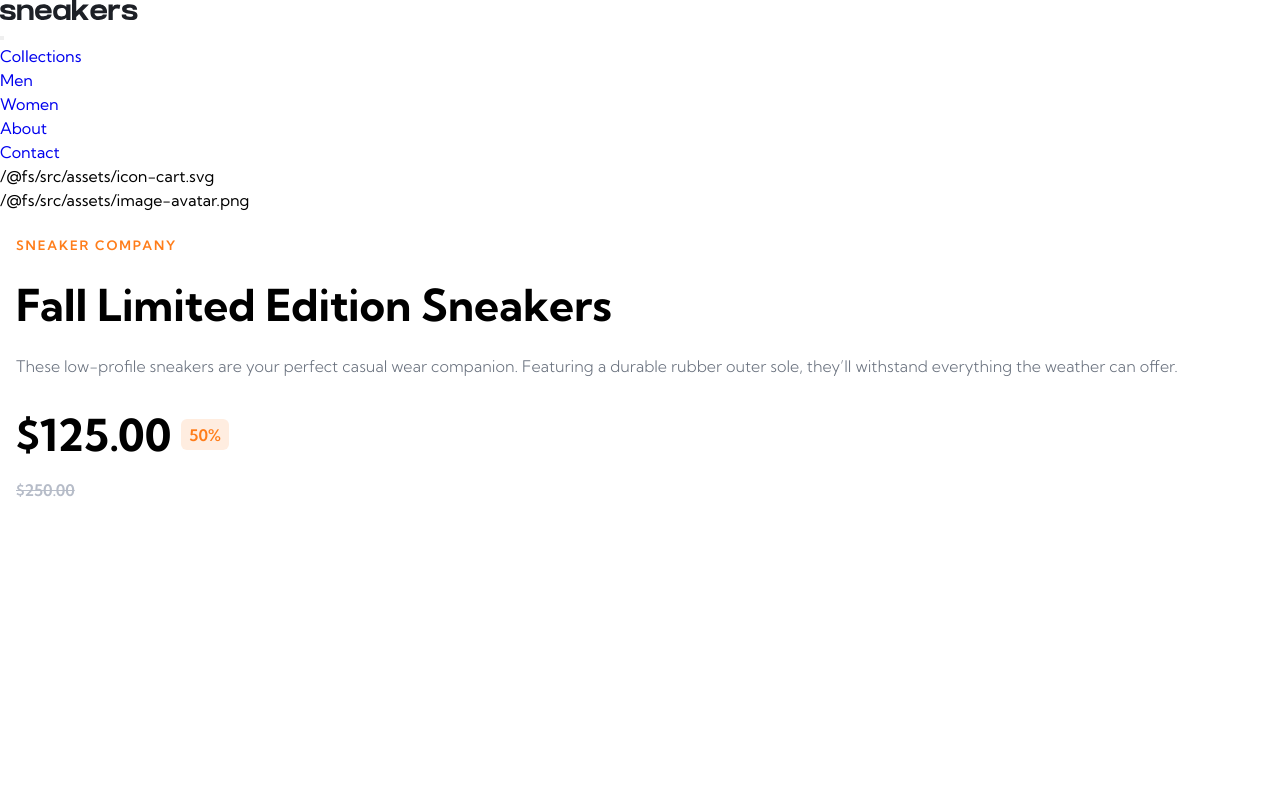
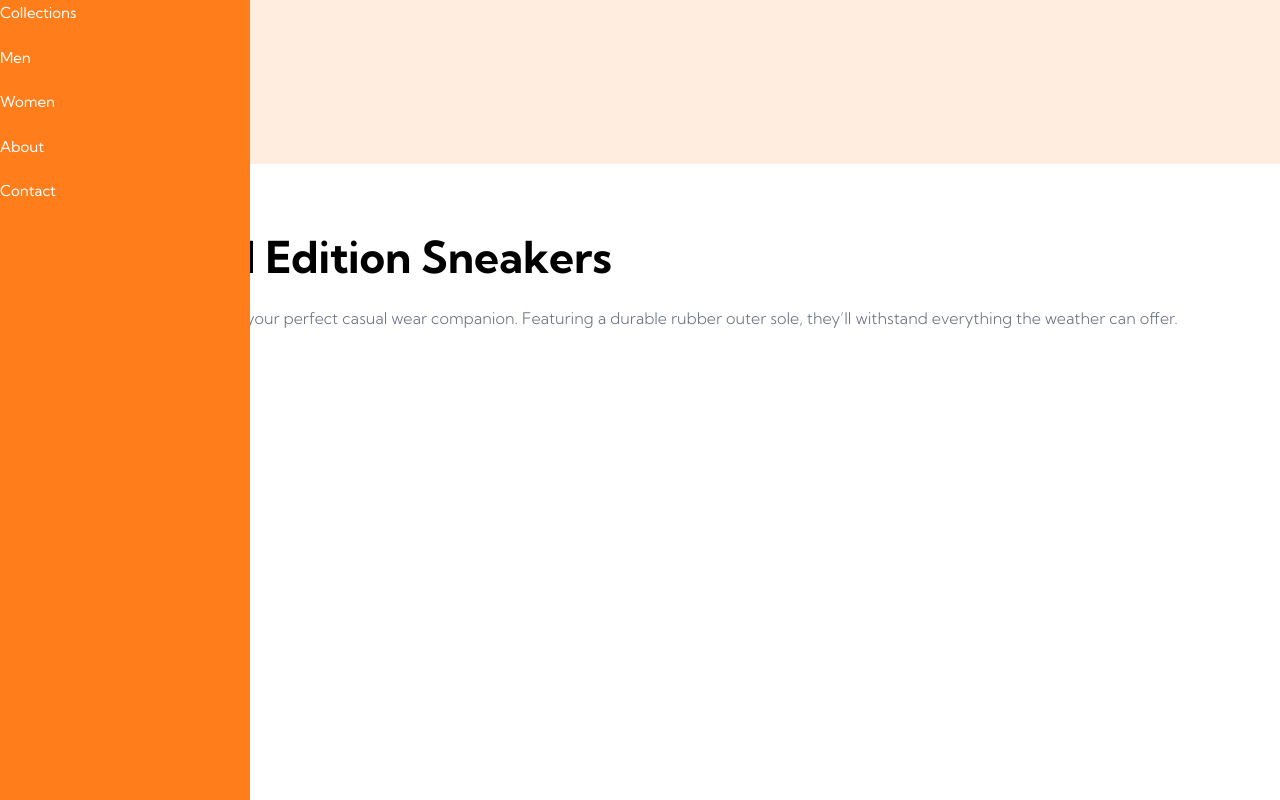
Before and after one commit to kebin20/ecommerce-product-page, a React (Vite) app: page / in a window 1280 px wide. Built offline with nearby package versions, Linux system fonts and the light colour scheme.

Commit message:
style: changed styling on navbar

```diff
--- a/src/App.jsx
+++ b/src/App.jsx
@@ -1,4 +1,5 @@
 import React from "react";
+
 import { ProductOverview, Navigation } from "./components/ExportComponents";
 
 function App() {
--- a/src/components/layout/navigation/Navigation.jsx
+++ b/src/components/layout/navigation/Navigation.jsx
@@ -1,6 +1,6 @@
 import React, { useState } from "react";
-import logo from "../../../assets/logo.svg";
-import { Hamburger, NavigationItem, iconCart, avatar } from "../../ExportComponents";
+import { Hamburger, NavigationItem, iconCart, avatar, logo } from "../../ExportComponents";
+import './Navigation.scss';
 
 const Navigation = () => {
   const [toggle, setToggle] = useState(false);
@@ -15,11 +15,11 @@ const Navigation = () => {
     <header className="header">
       <nav className="nav">
         <img className="logo" alt="personal logo" src={logo} />
-        <ul className="links">
           <Hamburger
             toggle={toggle}
             onToggleHamburgerMenu={toggleHamburgerMenu}
           />
+        <ul className="links">
           {navItems.map((item, index) => (
             <NavigationItem
               key={index}
@@ -30,9 +30,13 @@ const Navigation = () => {
               {item}
             </NavigationItem>
           ))}
-          <div className="cart">{iconCart}</div>
-          <div className="user">{avatar}</div>
         </ul>
+        <div className="cart">
+          <img src={iconCart} alt="" />
+        </div>
+        <div className="user">
+          <img src={avatar} alt="" />
+        </div>
       </nav>
     </header>
   );
--- a/src/components/layout/navigation/Navigation.scss
+++ b/src/components/layout/navigation/Navigation.scss
@@ -1,9 +1,23 @@
+@import "../../../sass/variables";
+
 .header {
   background-color: var(--clr-secondary-100);
   color: var(--clr-secondary-500);
 
   .nav {
-    display: flex;
+    background-color: var(--clr-primary-200);
+
+    .links {
+      display: flex;
+      flex-direction: column;
+      gap: 1.25rem;
+      position: fixed;
+      top: 0;
+      left: 0;
+      width: 15.625rem; //250px
+      height: 100vh;
+      background-color: var(--clr-primary-400);
+    }
   }
 }
 
```
